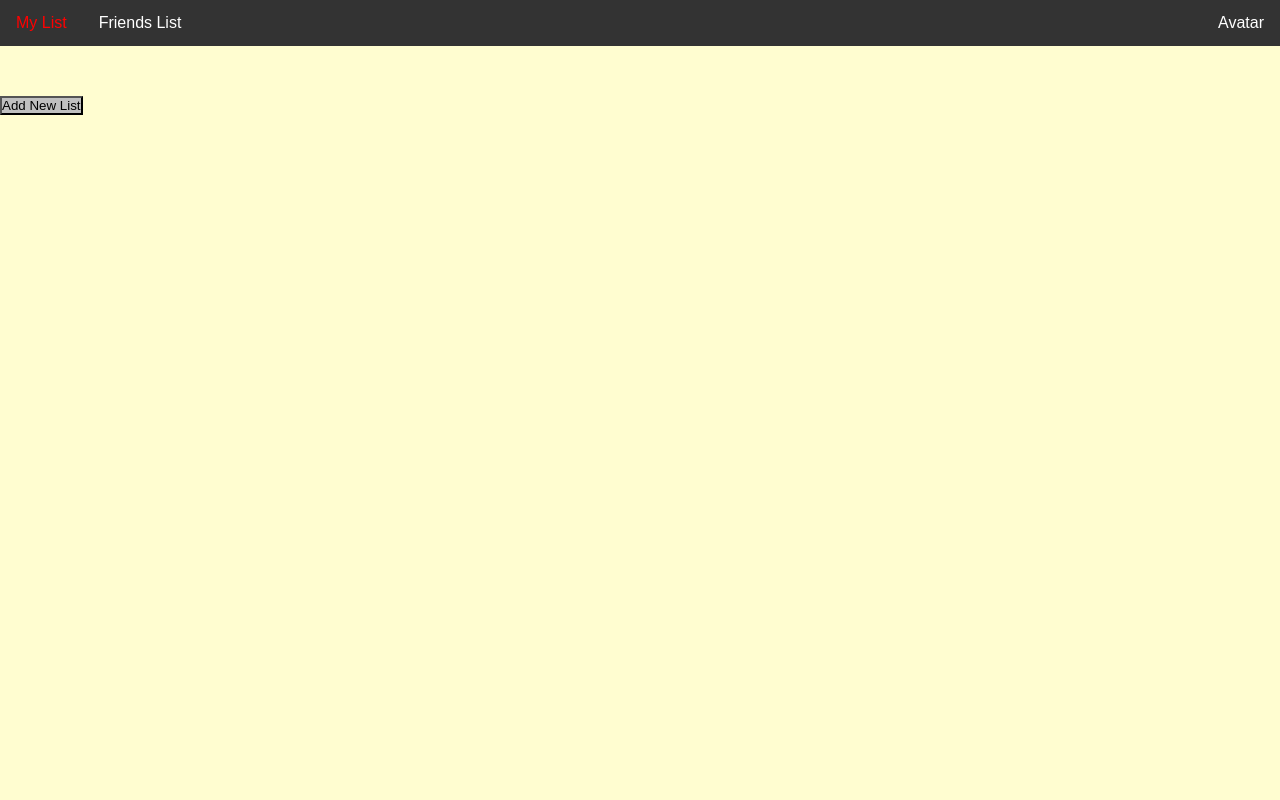
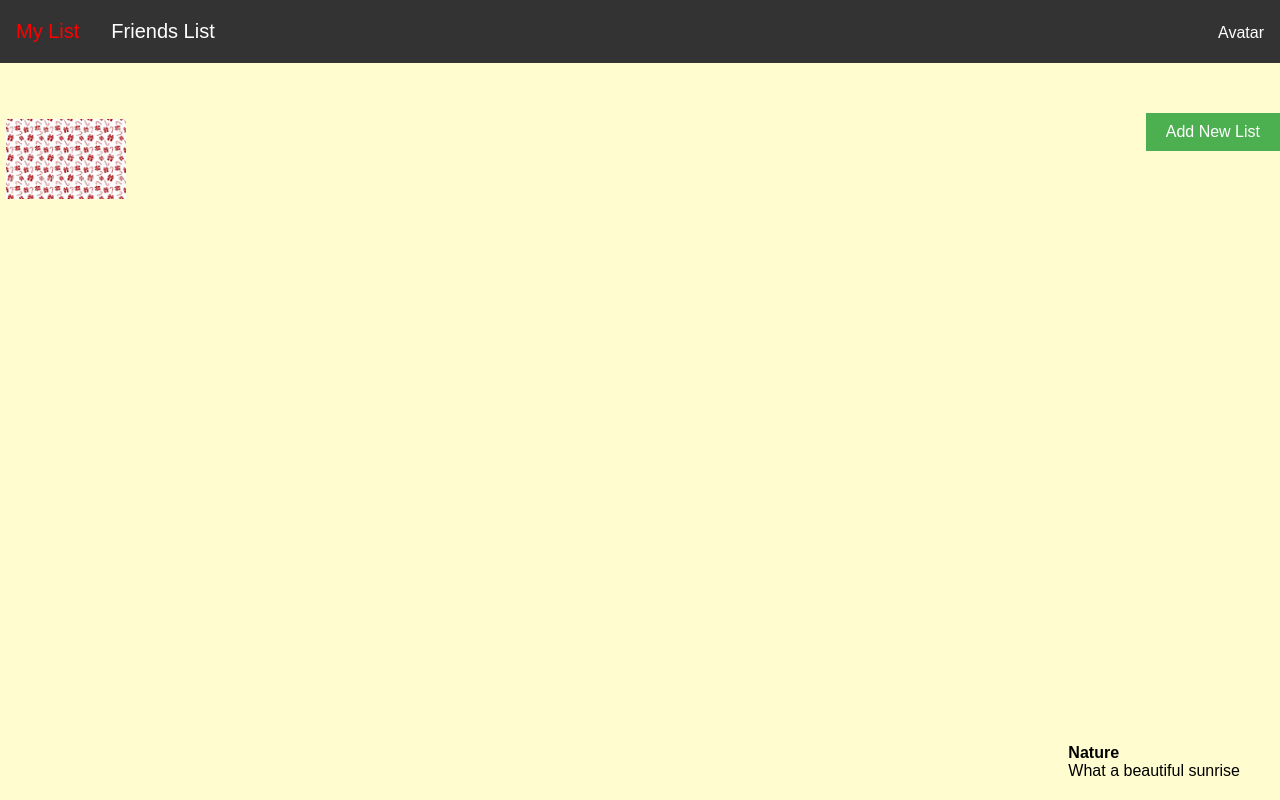
Before and after one commit to LactionThapa/Coursework, a plain HTML site: page resources/Client/ItemList.html in a window 1280 px wide. Drawn offline with Linux system fonts and the light colour scheme; no server answers.

Commit message:
Tweaking the itemlist html

```diff
--- a/resources/Client/ItemList.html
+++ b/resources/Client/ItemList.html
@@ -21,6 +21,14 @@
 </div>
 
 <div id="content">
+
+    <div class="container">
+        <img id= background src="/client/img/background.jpg" alt="background">
+        <div class="text-block">
+            <h4>Nature</h4>
+            <p>What a beautiful sunrise</p>
+        </div>
+    </div>
 
     <div id="pageHeader">
         <div class="floatRight"><button id="newButton" class="editButton">Add New List</button></div>
--- a/resources/Client/css/styles.css
+++ b/resources/Client/css/styles.css
@@ -17,16 +17,18 @@ body {
 
 .navbar a {
     float: left;
-    font-size: 16px;
+    font-size: 20px;
     color: white;
     text-align: center;
-    padding: 14px 16px;
+    padding: 20px 16px;
     text-decoration: none;
 }
 
 .dropdown {
     float: right;
     overflow: hidden;
+    text-align: center;
+    margin-top: 10px;
 }
 
 .dropdown .dropbtn {
@@ -51,6 +53,8 @@ body {
 .dropbtn {
     border-radius: 50%;
     background-color: #dddddd;
+
+
 }
 
 .dropdown-content {
@@ -107,6 +111,18 @@ body {
 .deleteButton, #cancelButton {
     background-color: indianred;
     margin-left: 10px;
+}
+
+#newButton {
+    background-color: #4CAF50; /* Green */
+    border: none;
+    color: white;
+    padding: 10px 20px;
+    text-align: center;
+    text-decoration: none;
+    display: inline-block;
+    font-size: 16px;
+    margin-top: 0px;
 }
 
 .editButton {
@@ -203,3 +219,39 @@ span a{
 .container {
     padding: 10px;
 }
+
+td {
+    text-align: center;
+}
+
+th {
+    font-size: 20px;
+}
+
+.floatRight {
+    float: right;
+}
+
+/* Container holding the image and the text */
+.container {
+    width: 120px;
+    height: 320px;
+    float: left;
+    margin: 3px;
+    padding: 3px;
+}
+
+/* Bottom right text */
+.text-block {
+    position: absolute;
+    bottom: 20px;
+    right: 20px;
+    color: black;
+    padding-left: 20px;
+    padding-right: 20px;
+}
+
+img {
+    max-width:100%;
+    heigth: auto;
+}
--- a/resources/Client/js/ItemList.js
+++ b/resources/Client/js/ItemList.js
@@ -1,13 +1,13 @@
 function pageLoad() {
     let qs = getQueryStringParameters();
     let id = Number(qs["id"]);
-    let listsHTML = `<table style="width:100%">` +
+    let listsHTML = `<table style="width:80%">` +
         '<tr>' +
-        '<th style="text-align: left;" class="ID">ItemID</th>' +
-        '<th style="text-align: left;">ItemName</th>' +
-        '<th style="text-align: left;">Quantity</th>' +
-        '<th style="text-align: left;">MarkedUserID</th>' +
-        '<th style="text-align: left;" class="last">Options</th>' +
+        '<th style="text-align: middle;" class="ID">ItemID</th>' +
+        '<th style="text-align: middle;">ItemName</th>' +
+        '<th style="text-align: middle;">Quantity</th>' +
+        '<th style="text-align: middle;">MarkedUserID</th>' +
+        '<th style="text-align: middle;" class="last">Options</th>' +
         '</tr>';
 
     fetch('/ListItem/get/' + id, {method: 'get'}
--- a/resources/Client/js/index.js
+++ b/resources/Client/js/index.js
@@ -14,6 +14,8 @@ function start(){
     document.getElementById('login').addEventListener('click',logInForm);
     document.getElementById("loginButton").addEventListener("click", login);
     document.getElementById("SignUpButton").addEventListener("click", signUp);
+
+
 }
 
 function signUpForm() {
```
Also changed, not shown: resources/Client/ItemListv2.html (deleted, +0 -17 lines), resources/Client/index.html (+2 -2 lines), resources/Client/js/WishList.js (+5 -5 lines), resources/Client/img/background.jpg (added), 1 other file.
